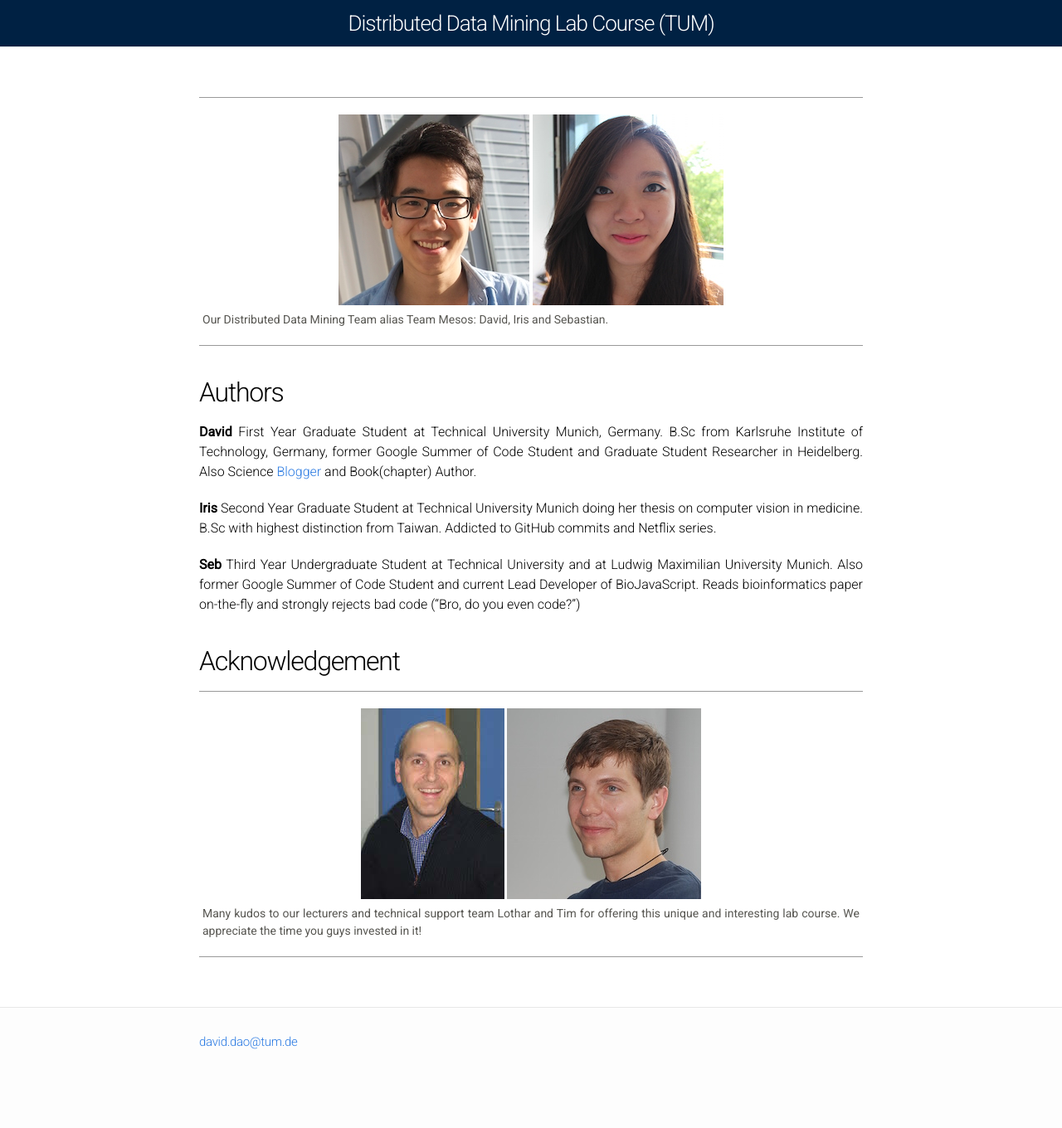
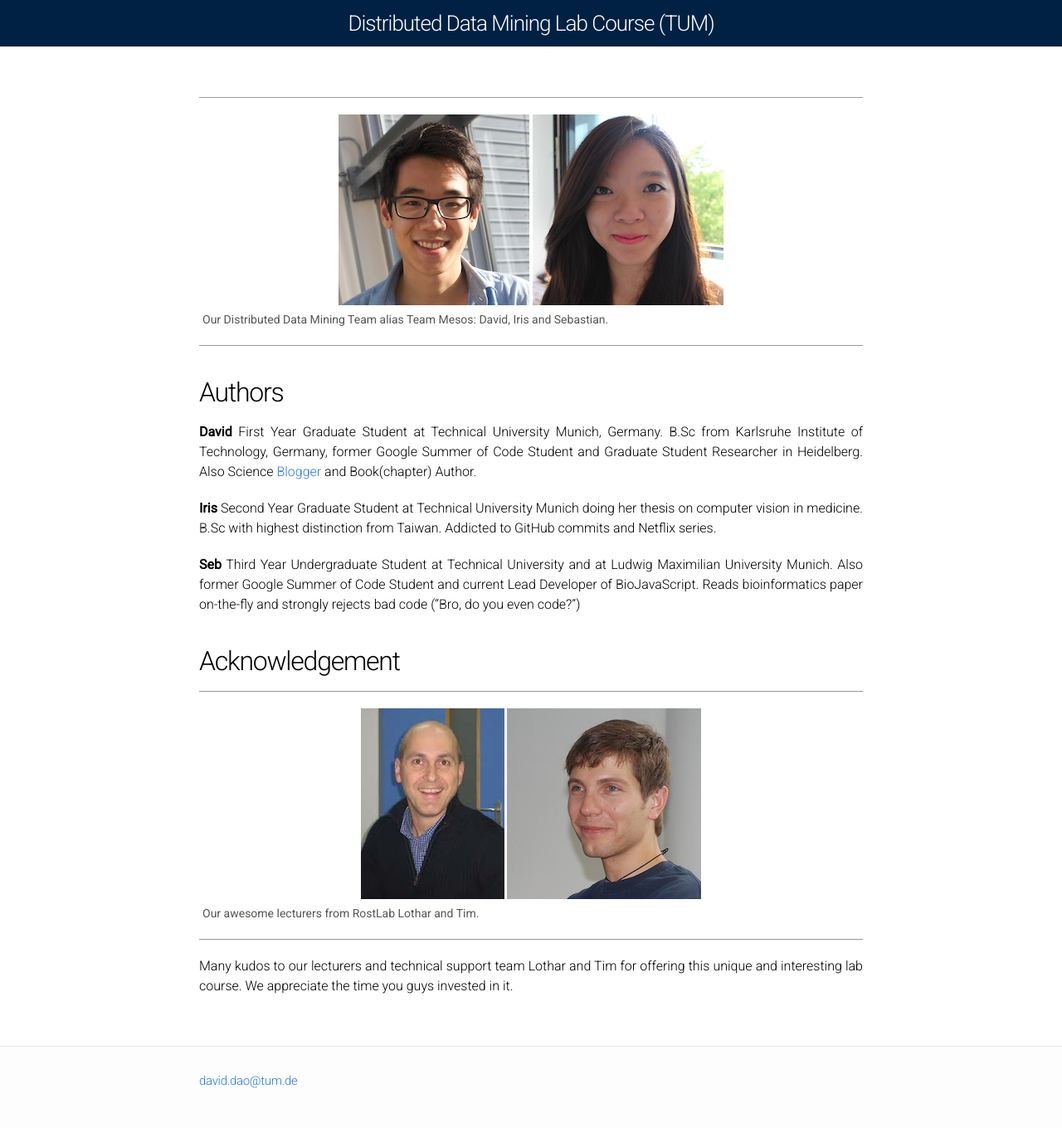
Before and after one commit to daviddao/ddm-script, a Jekyll site: the page built from authors.md, in a window 1280 px wide. Shown: the whole page at 83% size. Built offline with Jekyll 4.4.1, drawn with Linux system fonts in a browser that asks for light colours; Markdown is read by kramdown in place of the engine named in the settings; before the commit the page ends 1313 px from its top, so only the background shows below that.

Commit message:
changed acknowledgement

```diff
--- a/authors.md
+++ b/authors.md
@@ -36,7 +36,9 @@ Reads bioinformatics paper on-the-fly and strongly rejects bad code ("Bro, do yo
   <img src="{{'/assets/lothar_richter.jpg' | prepend: site.baseurl }}">
   <img src="{{'/assets/tim.jpg' | prepend: site.baseurl }}">
   <div class="figcaption">
-    Many kudos to our lecturers and technical support team Lothar and Tim for offering this unique and interesting lab course.
-    We appreciate the time you guys invested in it!
+  Our awesome lecturers from RostLab Lothar and Tim.
   </div>
 </div>
+
+Many kudos to our lecturers and technical support team Lothar and Tim for offering this unique and interesting lab course.
+We appreciate the time you guys invested in it.
```
